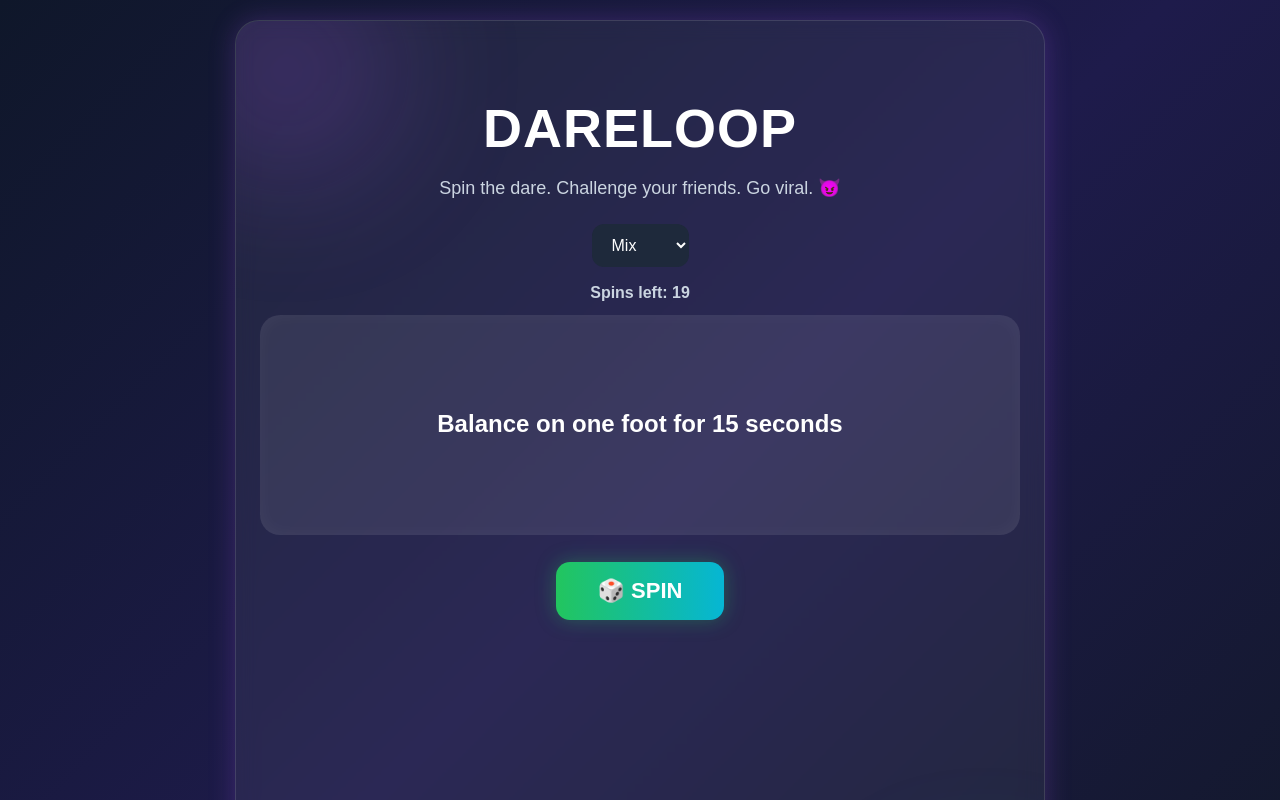
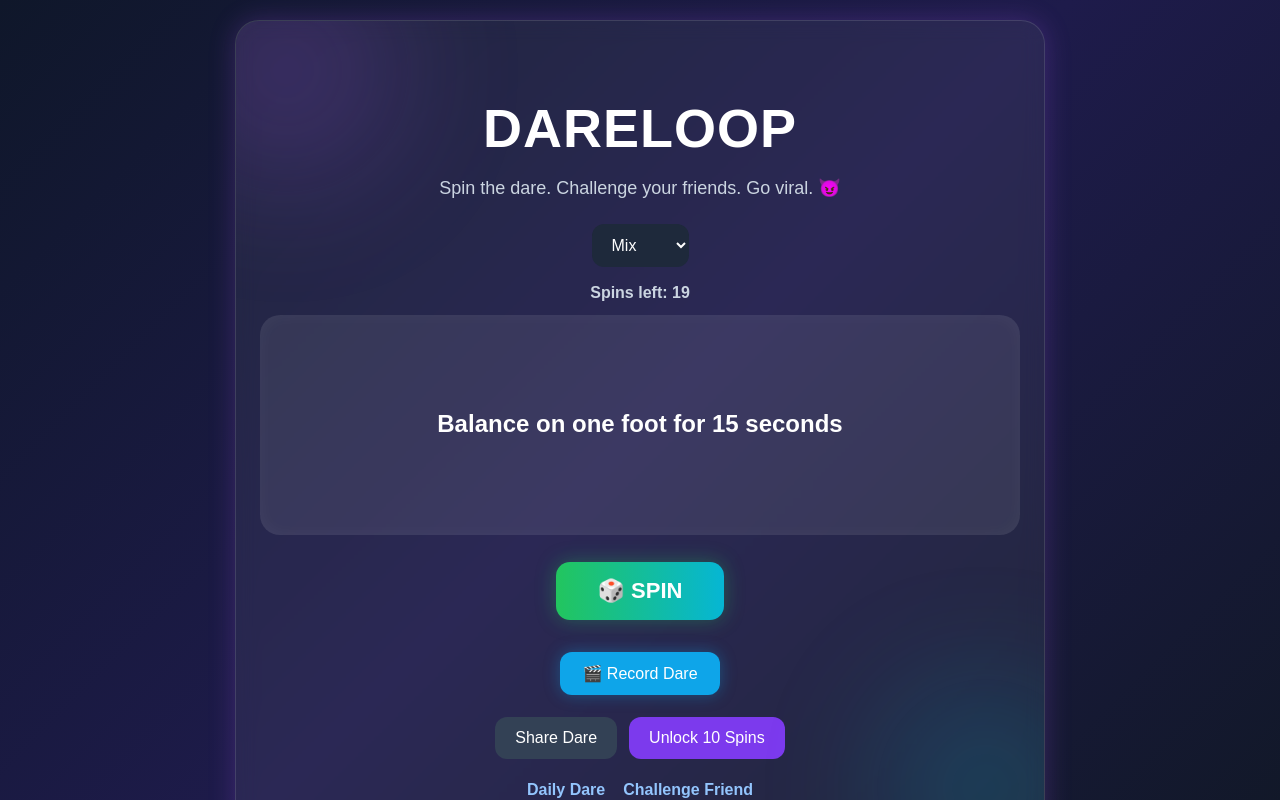
Before and after one commit to andreium1/dareloop, a Next.js app: page / in a window 1280 px wide. Both pictures are taken after a click on the button "🎲 SPIN". Shown: the top 800 px of the page. Built offline with nearby package versions, Linux system fonts and the light colour scheme.

Commit message:
Update VideoRecorder.js

```diff
--- a/components/VideoRecorder.js
+++ b/components/VideoRecorder.js
@@ -9,20 +9,25 @@
 
   const [recording, setRecording] = useState(false)
   const [videoURL, setVideoURL] = useState(null)
+  const [hasCamera, setHasCamera] = useState(false)
 
   async function startRecording() {
     try {
-      const stream = await navigator.mediaDevices.getUserMedia({ video: true, audio: true })
+      const stream = await navigator.mediaDevices.getUserMedia({
+        video: true,
+        audio: true,
+      })
+
+      setHasCamera(true)
       videoRef.current.srcObject = stream
 
       const mediaRecorder = new MediaRecorder(stream)
       mediaRecorderRef.current = mediaRecorder
-
       chunksRef.current = []
 
-      mediaRecorder.ondataavailable = (e) => {
-        if (e.data.size > 0) {
-          chunksRef.current.push(e.data)
+      mediaRecorder.ondataavailable = (event) => {
+        if (event.data.size > 0) {
+          chunksRef.current.push(event.data)
         }
       }
 
@@ -31,72 +36,159 @@
         const url = URL.createObjectURL(blob)
         setVideoURL(url)
 
-        stream.getTracks().forEach(track => track.stop())
+        stream.getTracks().forEach((track) => track.stop())
       }
 
       mediaRecorder.start()
       setRecording(true)
-
-    } catch (err) {
-      alert("Camera access denied.")
+    } catch (error) {
+      alert("Camera or microphone access was denied.")
     }
   }
 
   function stopRecording() {
+    if (mediaRecorderRef.current) {
       mediaRecorderRef.current.stop()
       setRecording(false)
     }
+  }
 
   function downloadVideo() {
-    const a = document.createElement("a")
-    a.href = videoURL
-    a.download = "dareloop-proof.webm"
-    a.click()
+    if (!videoURL) return
+
+    const link = document.createElement("a")
+    link.href = videoURL
+    link.download = "dareloop-proof.webm"
+    document.body.appendChild(link)
+    link.click()
+    document.body.removeChild(link)
   }
 
-  function shareLink() {
-    const text = encodeURIComponent(
+  function shareDare() {
+    const message = encodeURIComponent(
       `I got this Dareloop challenge 😈\n\n${dare}\n\nTry it here:\n${window.location.origin}`
     )
-    window.open(`https://wa.me/?text=${text}`, "_blank")
+    window.open(`https://wa.me/?text=${message}`, "_blank")
   }
 
   return (
-    <div style={{marginTop:"30px"}}>
-
+    <div
+      style={{
+        marginTop: "10px",
+        marginBottom: "22px",
+        display: "flex",
+        flexDirection: "column",
+        alignItems: "center",
+      }}
+    >
+      {hasCamera && !videoURL && (
         <video
           ref={videoRef}
           autoPlay
           muted
+          playsInline
           style={{
-          width:"100%",
-          maxWidth:"420px",
-          borderRadius:"12px",
-          marginBottom:"12px"
+            width: "100%",
+            maxWidth: "420px",
+            borderRadius: "16px",
+            marginBottom: "14px",
+            background: "#000",
+            border: "1px solid rgba(255,255,255,0.12)",
           }}
         />
+      )}
+
+      {videoURL && (
+        <video
+          src={videoURL}
+          controls
+          style={{
+            width: "100%",
+            maxWidth: "420px",
+            borderRadius: "16px",
+            marginBottom: "14px",
+            background: "#000",
+            border: "1px solid rgba(255,255,255,0.12)",
+          }}
+        />
+      )}
 
       {!recording && !videoURL && (
-        <button onClick={startRecording}>
+        <button
+          onClick={startRecording}
+          style={{
+            padding: "12px 22px",
+            fontSize: "16px",
+            background: "#0ea5e9",
+            color: "white",
+            border: "none",
+            borderRadius: "12px",
+            cursor: "pointer",
+            boxShadow: "0 0 16px rgba(14,165,233,0.35)",
+          }}
+        >
           🎬 Record Dare
         </button>
       )}
 
       {recording && (
-        <button onClick={stopRecording}>
+        <button
+          onClick={stopRecording}
+          style={{
+            padding: "12px 22px",
+            fontSize: "16px",
+            background: "#ef4444",
+            color: "white",
+            border: "none",
+            borderRadius: "12px",
+            cursor: "pointer",
+            boxShadow: "0 0 16px rgba(239,68,68,0.35)",
+          }}
+        >
           ⏹ Stop Recording
         </button>
       )}
 
       {videoURL && (
-        <div style={{marginTop:"10px"}}>
-          <button onClick={downloadVideo}>⬇ Download Video</button>
-          <button onClick={shareLink} style={{marginLeft:"10px"}}>
+        <div
+          style={{
+            display: "flex",
+            gap: "12px",
+            flexWrap: "wrap",
+            justifyContent: "center",
+          }}
+        >
+          <button
+            onClick={downloadVideo}
+            style={{
+              padding: "12px 20px",
+              fontSize: "16px",
+              background: "#22c55e",
+              color: "white",
+              border: "none",
+              borderRadius: "12px",
+              cursor: "pointer",
+            }}
+          >
+            ⬇ Download Video
+          </button>
+
+          <button
+            onClick={shareDare}
+            style={{
+              padding: "12px 20px",
+              fontSize: "16px",
+              background: "#7c3aed",
+              color: "white",
+              border: "none",
+              borderRadius: "12px",
+              cursor: "pointer",
+            }}
+          >
             Share Dare
           </button>
         </div>
       )}
-
     </div>
   )
 }
```
Lines whose indentation alone changed are shown as unchanged.
